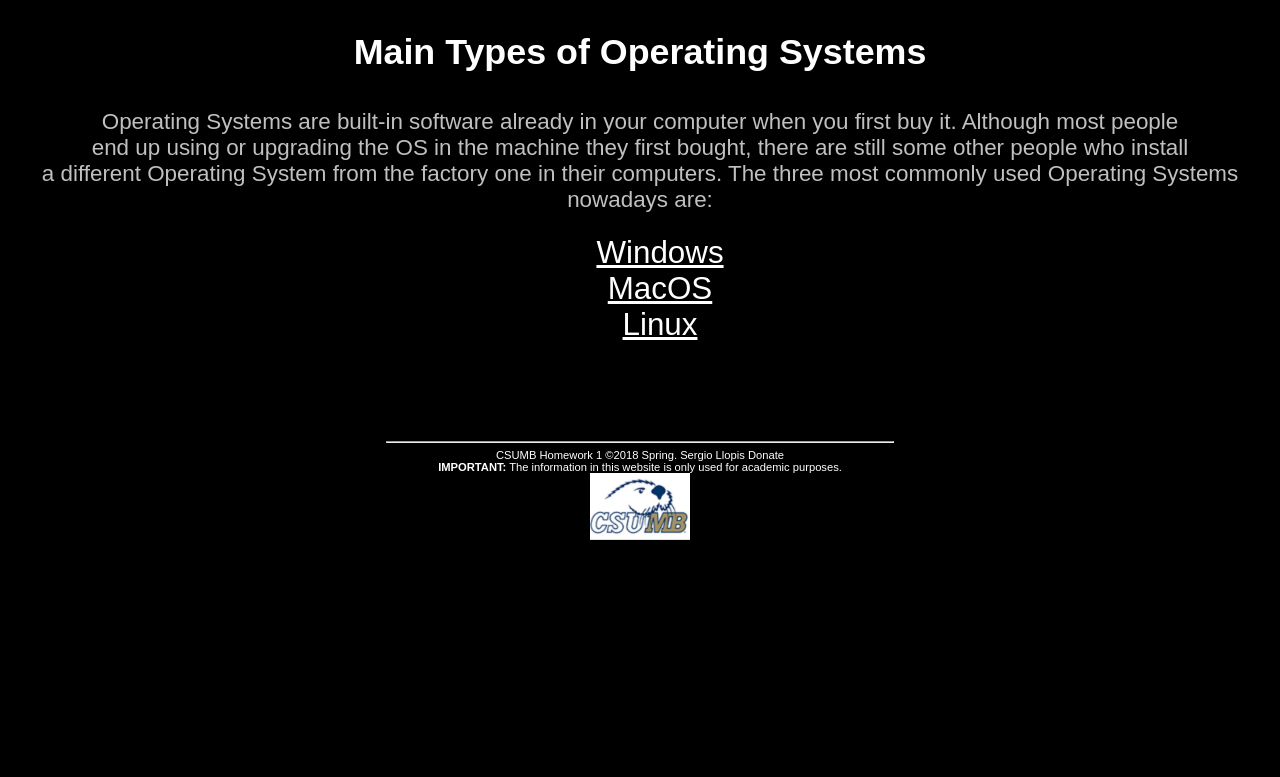
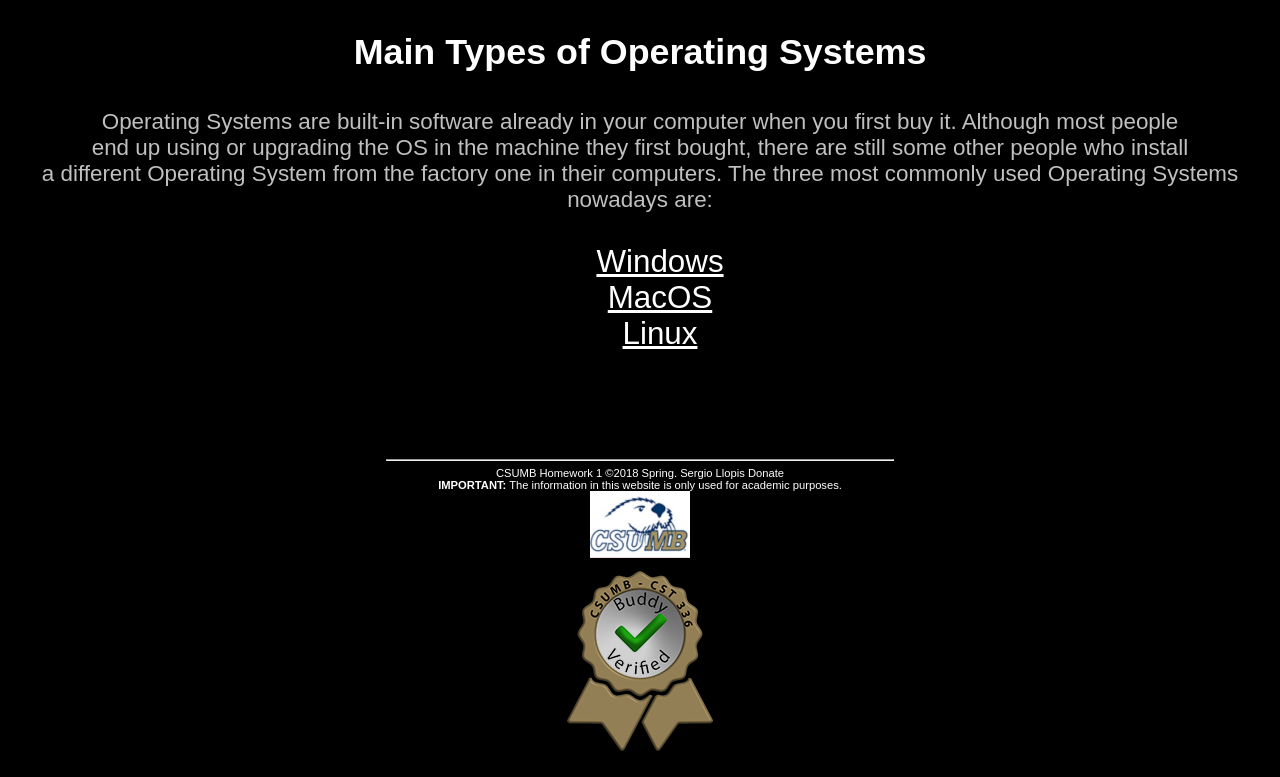
Before and after one commit to sllopis/InternetProgamming, a PHP site: page /hw/hw1/index.html in a window 1280 px wide. Shown: the part 1619-2396 px from the top of the page. Before the commit the page ends 2159 px from the top, so only its background shows below. Run offline with PHP 8.4, Linux system fonts and the light colour scheme.

Commit message:
Errors fixed

```diff
--- a/hw/hw1/css/styles.css
+++ b/hw/hw1/css/styles.css
@@ -6,17 +6,15 @@
     font-size:1.4em;
 }
 
-#subheader{
+#subheader, #subheader1, #subheader2, #subheader3, #subheader4{
     color:white;
     font-size:1.6em;
 }
 
-#list{
+#list1, #list2{
     color:white;
     font-size:1.4em;
-
 }
-
 
 body header{
     font-size:1.8em;
--- a/hw/hw1/index.html
+++ b/hw/hw1/index.html
@@ -59,16 +59,16 @@
 
             <div id="types">
 
-                <h3 id="subheader"> Main Types of Operating Systems </h3>
+                <h3 id="subheader1"> Main Types of Operating Systems </h3>
                 <p id="pTypes">
                     Operating Systems are built-in software already in your computer when you first buy it. Although most people <br>
                     end up using or upgrading the OS in the machine they first bought, there are still some other people who install <br>
                     a different Operating System from the factory one in their computers. The three most commonly used Operating Systems nowadays are:
                 </p>
-                <ul>
-                    <li><a id="list" href="windows.html"style="color:white">Windows</a></li>
-                    <li><a id="list" href="macos.html" style="color:white">MacOS</a></li>
-                    <li><a id="list" href="linux.html"style="color:white">Linux</a></li>
+                <ul id="list1">
+                    <li><a href="windows.html" style="color:white">Windows</a></li>
+                    <li><a href="macos.html" style="color:white">MacOS</a></li>
+                    <li><a href="linux.html" style="color:white">Linux</a></li>
                 </ul>
             </div>
         </div>
@@ -79,5 +79,6 @@
             <strong>IMPORTANT:</strong> The information in this website is only used for academic purposes.<br />
             <img id="csumb" src="img/csumb.jpeg" alt="Picture of CSUMB" />
         </footer>
+        <img id="buddy" src="img/buddy_verified.png" alt="Picture of Buddy Verified" />
     </body>
 </html>
--- a/hw/hw1/linux.html
+++ b/hw/hw1/linux.html
@@ -30,7 +30,7 @@
             </a>
             <h5>Click the image above to learn all about the Linux distributions.</h5>
 
-            <h3 id="subheader"> Get creative with Linux</h3>
+            <h3 id="subheader3"> Get creative with Linux</h3>
             <p id="pLinux">
 
                 Linux (pronounced LINN-ux) is an open source Operating System, which means they can be <br>
@@ -55,5 +55,6 @@
             <strong>IMPORTANT:</strong> The information in this website is only used for academic purposes.<br />
             <img id="csumb" src="img/csumb.jpeg" alt="Picture of CSUMB" />
         </footer>
+        <img id="buddy" src="img/buddy_verified.png" alt="Picture of Buddy Verified" />
     </body>
 </html>
--- a/hw/hw1/macos.html
+++ b/hw/hw1/macos.html
@@ -28,7 +28,7 @@
 
            <img id="macos" src="img/macos.gif" alt="Gif of MacOS" title="Mac OS X"/>
 
-           <h3 id="subheader">The magic comes from Apple</h3>
+           <h3 id="subheader4">The magic comes from Apple</h3>
            <p id="pMac">
                Mac OS is a series of Operating Systems created by the Palo Alto's company <em>Apple</em>. It is widely <br>
                used in all Macintosh computers, also known as Macs. The most recent versions are known as <br>
@@ -61,5 +61,6 @@
             <strong>IMPORTANT:</strong> The information in this website is only used for academic purposes.<br />
             <img id="csumb" src="img/csumb.jpeg" alt="Picture of CSUMB" />
         </footer>
+        <img id="buddy" src="img/buddy_verified.png" alt="Picture of Buddy Verified" />
     </body>
 </html>
```
Also changed, not shown: hw/hw1/windows.html (+7 -6 lines), hw/hw1/img/buddy_verified.png (added).
